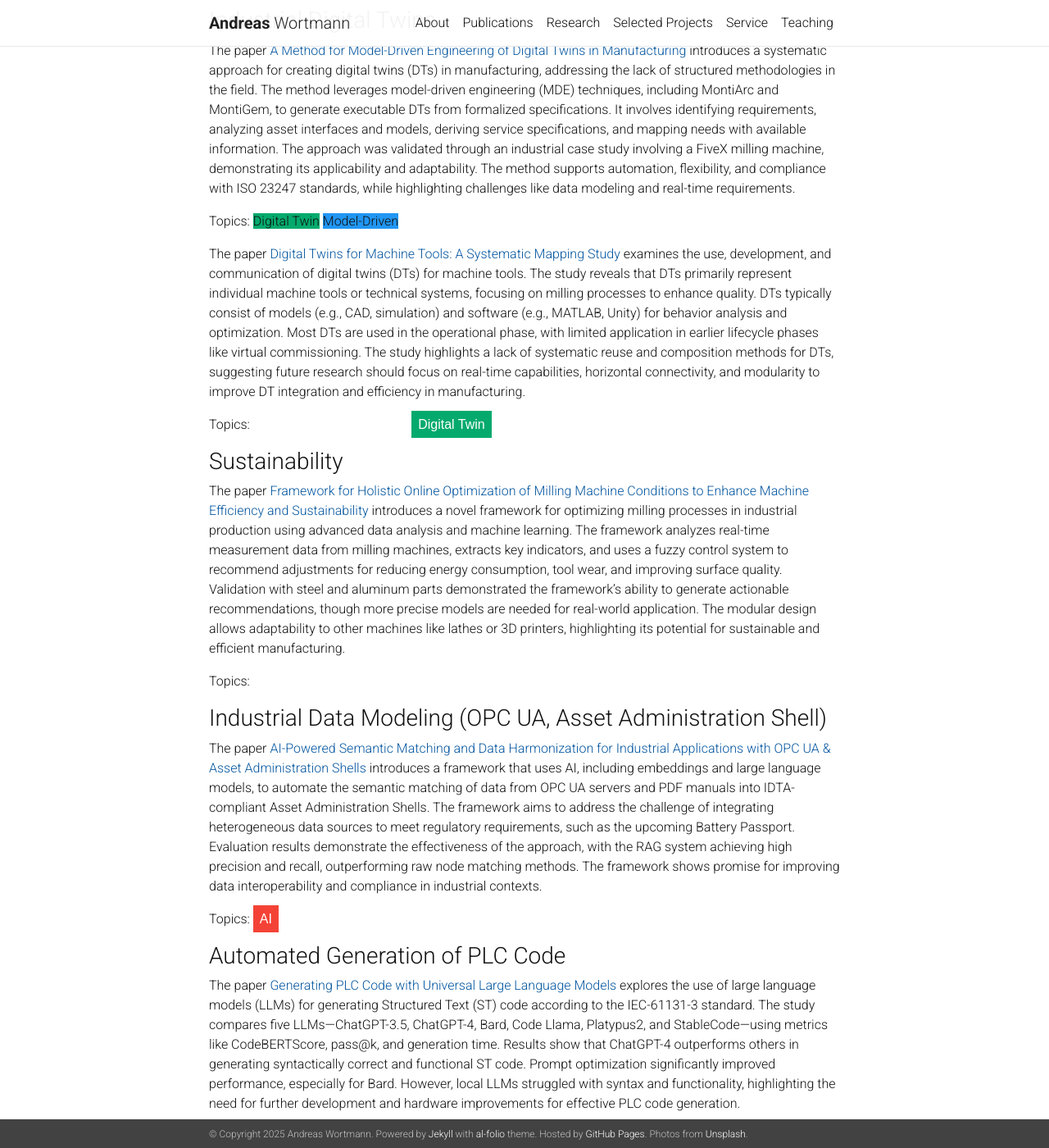
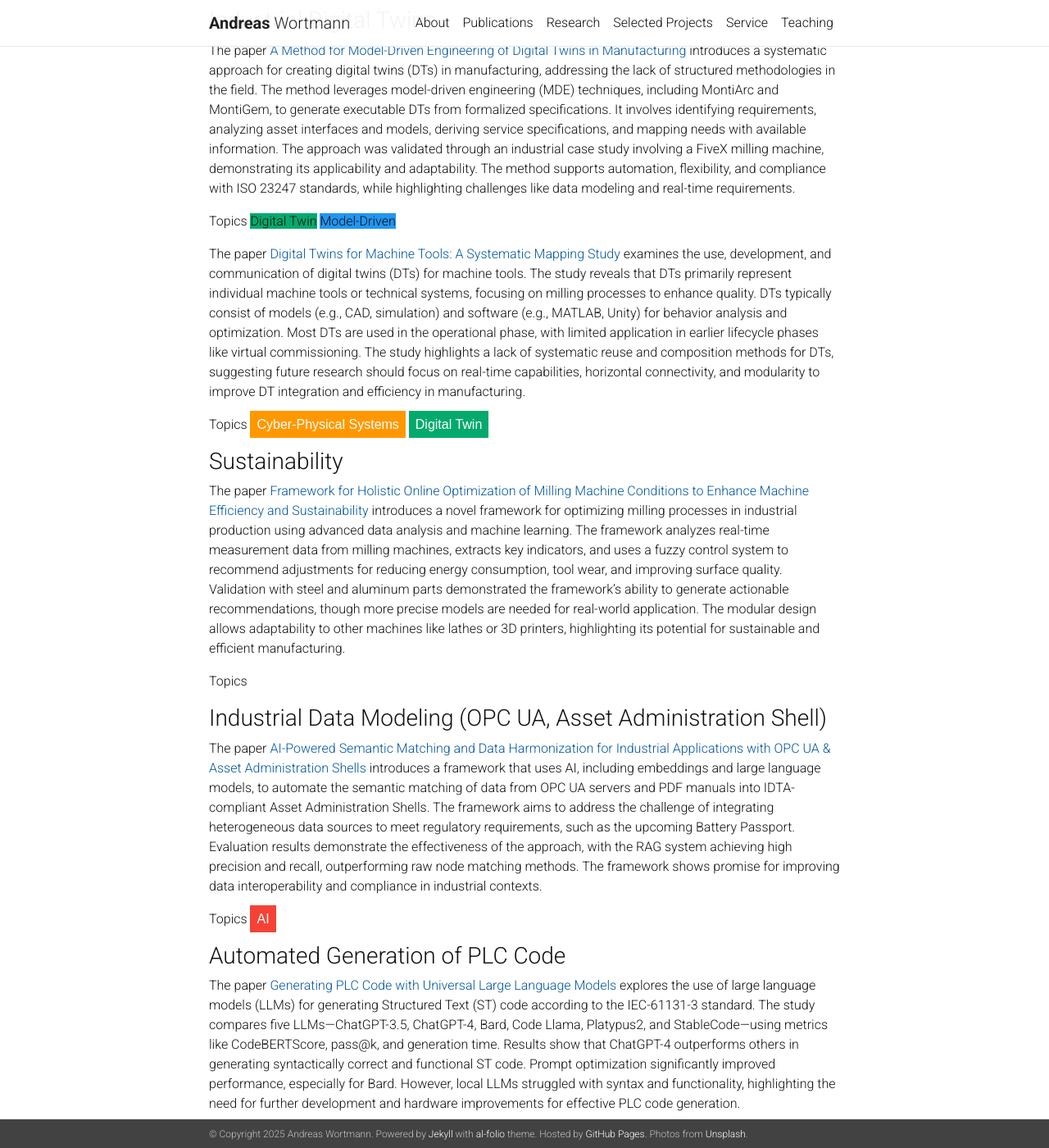
Before and after one commit to awortmann/awortmann.github.io, a Jekyll site: the page built from _pages/research/industry-40.md, in a window 1280 px wide and 1400 px high, scrolled down 392 px. Shown: the whole window at 82% size. Built offline with Jekyll 4.4.1, drawn with Linux system fonts in a browser that asks for light colours; nearby versions of some CDN libraries; a style sheet for code colours, icons or effects is not loaded.

Commit message:
Minor update

```diff
--- a/_pages/research/industry-40.md
+++ b/_pages/research/industry-40.md
@@ -12,30 +12,30 @@
 
 The paper [A Method for Model-Driven Engineering of Digital Twins in Manufacturing](https://awortmann.github.io/downloads/paper/A_Method_for_Model-Driven_Engineering_of_Digital_Twins_in_Manufacturing.pdf) introduces a systematic approach for creating digital twins (DTs) in manufacturing, addressing the lack of structured methodologies in the field. The method leverages model-driven engineering (MDE) techniques, including MontiArc and MontiGem, to generate executable DTs from formalized specifications. It involves identifying requirements, analyzing asset interfaces and models, deriving service specifications, and mapping needs with available information. The approach was validated through an industrial case study involving a FiveX milling machine, demonstrating its applicability and adaptability. The method supports automation, flexibility, and compliance with ISO 23247 standards, while highlighting challenges like data modeling and real-time requirements.
 
-Topics: <span style="background-color: #04AA6D;">Digital Twin</span> <span style="background-color: #2196F3;">Model-Driven</span>
+Topics <span style="background-color: #04AA6D;">Digital Twin</span> <span style="background-color: #2196F3;">Model-Driven</span>
 
 The paper [Digital Twins for Machine Tools: A Systematic Mapping Study](https://raw.githubusercontent.com/awortmann/awortmann.github.io/master/downloads/preprints/Digital_Twins_for_Machine_Tools_-_A_Systematic_Mapping_Study.pdf
 ) examines the use, development, and communication of digital twins (DTs) for machine tools. The study reveals that DTs primarily represent individual machine tools or technical systems, focusing on milling processes to enhance quality. DTs typically consist of models (e.g., CAD, simulation) and software (e.g., MATLAB, Unity) for behavior analysis and optimization. Most DTs are used in the operational phase, with limited application in earlier lifecycle phases like virtual commissioning. The study highlights a lack of systematic reuse and composition methods for DTs, suggesting future research should focus on real-time capabilities, horizontal connectivity, and modularity to improve DT integration and efficiency in manufacturing.
 
-Topics: <span class="label cpt">Cyber-Physical Systems</span> <span class="label dt">Digital Twin</span>
+Topics <span class="label cps">Cyber-Physical Systems</span> <span class="label dt">Digital Twin</span>
 
 ### Sustainability
 
 The paper [Framework for Holistic Online Optimization of Milling Machine Conditions to Enhance Machine Efficiency and Sustainability](https://awortmann.github.io/downloads/paper/Framework_for_Holistic_Online_Optimization_of_Milling_Machine_Conditions_to_Enhance_Machine_Efficiency_and_Sustainability.pdf) introduces a novel framework for optimizing milling processes in industrial production using advanced data analysis and machine learning. The framework analyzes real-time measurement data from milling machines, extracts key indicators, and uses a fuzzy control system to recommend adjustments for reducing energy consumption, tool wear, and improving surface quality. Validation with steel and aluminum parts demonstrated the framework's ability to generate actionable recommendations, though more precise models are needed for real-world application. The modular design allows adaptability to other machines like lathes or 3D printers, highlighting its potential for sustainable and efficient manufacturing.
 
-Topics: <span class="label cpt">Cyber-Physical Systems</span>
+Topics <span class="label cpt">Cyber-Physical Systems</span>
 
 ### Industrial Data Modeling (OPC UA, Asset Administration Shell)
 
 The paper [AI-Powered Semantic Matching and Data Harmonization for Industrial Applications with OPC UA & Asset Administration Shells](https://www.researchgate.net/publication/394119437_AI-Powered_Semantic_Matching_and_Data_Harmonization_for_Industrial_Applications_with_OPC_UA_Asset_Administration_Shells) introduces a framework that uses AI, including embeddings and large language models, to automate the semantic matching of data from OPC UA servers and PDF manuals into IDTA-compliant Asset Administration Shells. The framework aims to address the challenge of integrating heterogeneous data sources to meet regulatory requirements, such as the upcoming Battery Passport. Evaluation results demonstrate the effectiveness of the approach, with the RAG system achieving high precision and recall, outperforming raw node matching methods. The framework shows promise for improving data interoperability and compliance in industrial contexts.
 
-Topics: <span class="label ai">AI</span> <span class="label cpt">Cyber-Physical Systems</span>
+Topics <span class="label ai">AI</span> <span class="label cpt">Cyber-Physical Systems</span>
 
 ### Automated Generation of PLC Code
 
 The paper [Generating PLC Code with Universal Large Language Models](https://awortmann.github.io/downloads/paper/Generating_PLC_Code_with_Universal_Large_Language_Models.pdf) explores the use of large language models (LLMs) for generating Structured Text (ST) code according to the IEC-61131-3 standard. The study compares five LLMs—ChatGPT-3.5, ChatGPT-4, Bard, Code Llama, Platypus2, and StableCode—using metrics like CodeBERTScore, pass@k, and generation time. Results show that ChatGPT-4 outperforms others in generating syntactically correct and functional ST code. Prompt optimization significantly improved performance, especially for Bard. However, local LLMs struggled with syntax and functionality, highlighting the need for further development and hardware improvements for effective PLC code generation.
 
-Topics: <span class="label ai">AI</span>
+Topics <span class="label ai">AI</span> <span class="label plc">PLC</span>
 
 ### Further Selected Publications
 
--- a/_sass/_base.scss
+++ b/_sass/_base.scss
@@ -232,10 +232,12 @@
   padding: 8px;
   font-family: Arial;
 }
+
+.ai {background-color: #f44336; color: white;} /* Red */
+.cps {background-color: #ff9800; color: white;} /* Orange */
 .dt {background-color: #04AA6D; color: white;} /* Green */
 .mde {background-color: #2196F3; color: white;} /* Blue */
-.cps {background-color: #ff9800; color: white;} /* Orange */
-.ai {background-color: #f44336; color: white;} /* Red */
+.plc {background-color: #72BCC4; color: white;} /* Aqua */
 .sle {background-color: #911D65; color: white;} /* Pink */
 .other {background-color: #e7e7e7; color: black;} /* Gray */
 
```
